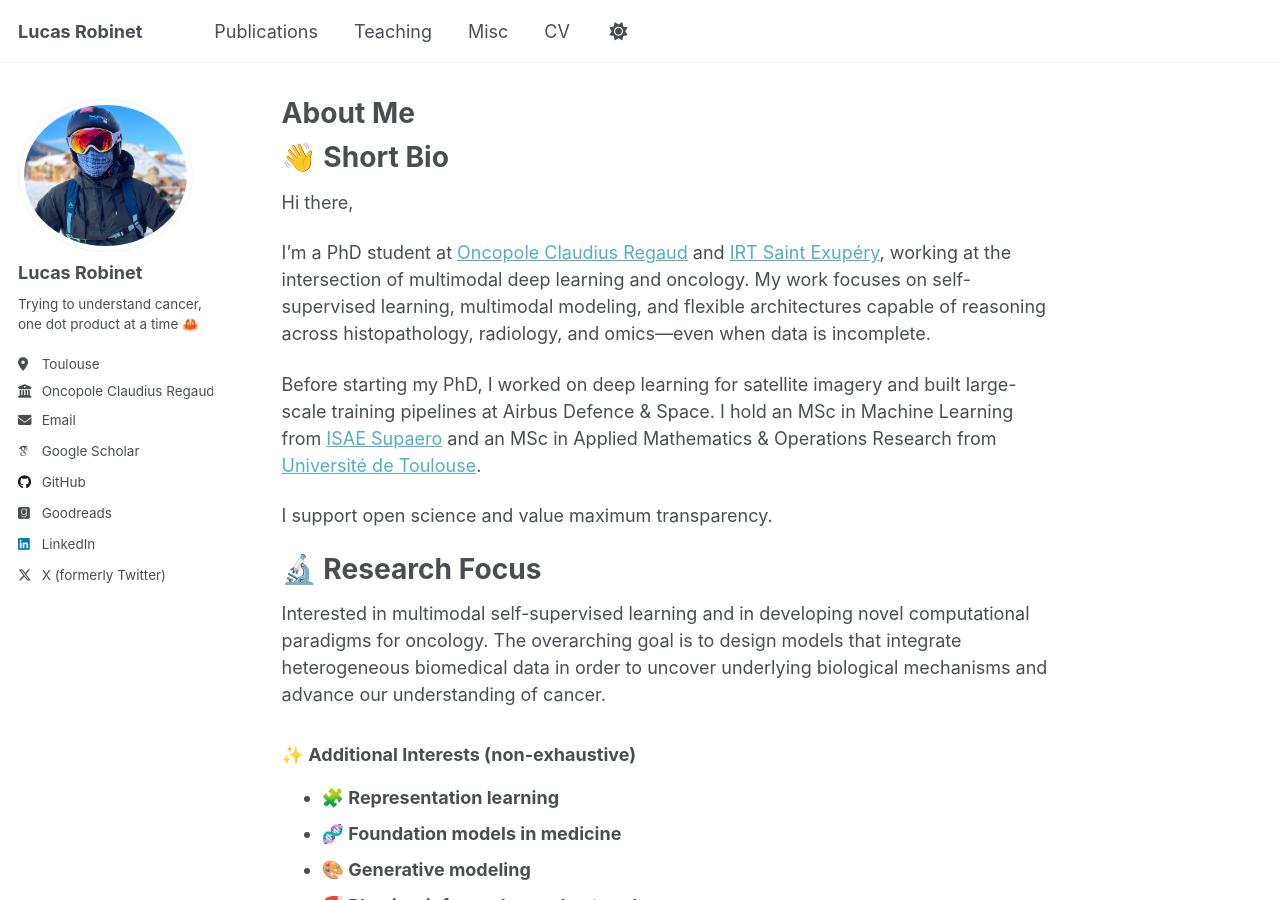
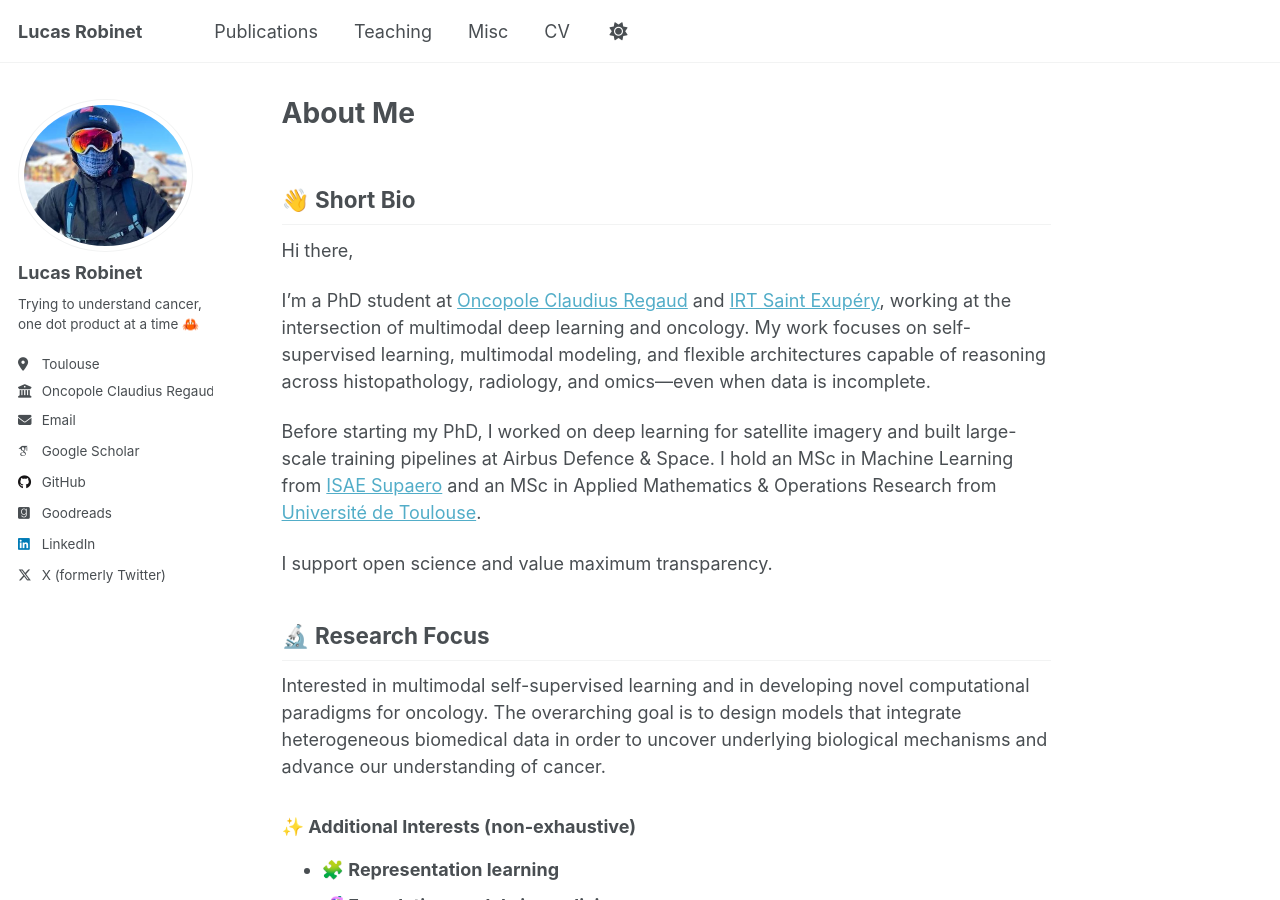
Before and after one commit to Lucas-rbnt/Lucas-rbnt.github.io, a Jekyll site: the page built from _pages/about.md, in a window 1280 px wide and 900 px high. Built offline with Jekyll 4.4.1, drawn with Linux system fonts in a browser that asks for light colours; some web fonts are replaced; a script that is not in the unit is left out.

```diff
--- a/_pages/about.md
+++ b/_pages/about.md
@@ -7,8 +7,7 @@ redirect_from:
   - /about.html
 ---
 
-👋 Short Bio
-======
+## 👋 Short Bio
 
 Hi there,
 
@@ -20,8 +19,8 @@ I hold an MSc in Machine Learning from [ISAE Supaero](https://www.isae-supaero.f
 I support open science and value maximum transparency.
 
 
-🔬 Research Focus
-=====
+## 🔬 Research Focus
+
 Interested in multimodal self-supervised learning and in developing novel computational paradigms for oncology. The overarching goal is to design models that integrate heterogeneous biomedical data in order to uncover underlying biological mechanisms and advance our understanding of cancer.
 
 ### ✨ Additional Interests (non-exhaustive)
@@ -33,15 +32,15 @@ Interested in multimodal self-supervised learning and in developing novel comput
 
 <br>
 
-💻 Open-source contributions
-======
+## 💻 Open-source contributions
+
 
 * **[MONAI - Medical Open Network for AI](https://github.com/Project-MONAI/MONAI)** <br> Contributions revolve around masked modeling, attention layers, transformer blocks and self-supervised learning
 
 <br>
 
-🌳 Outside the lab
-=======
+## 🌳 Outside the lab
+
 
 - **📚 Reading** - science, philosophy, and litterature (basically anything that hijacks my curiosity)
 - **⚽ Sports** - football lover (Olympique de Marseille), ski enthusiast
```
